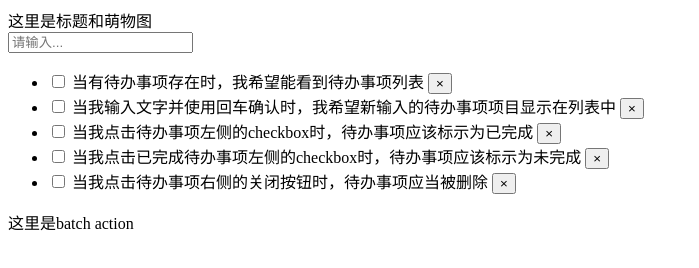
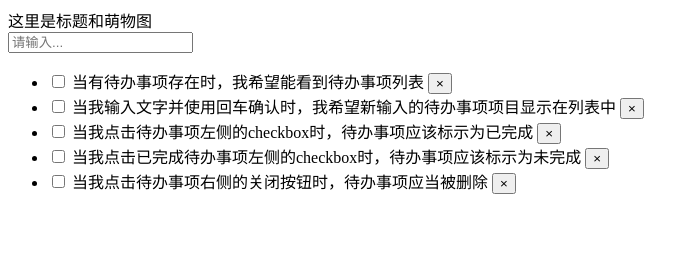
Before and after one commit to liaoyuan-io/mochi-to-do, a website: page index.html in a window 1280 px wide. Shown: the whole page, without its empty margins (0-699 px from the left). Drawn offline with nearby package versions, Linux system fonts and the light colour scheme.

Commit message:
no batch action for this workshop

```diff
--- a/index.html
+++ b/index.html
@@ -24,7 +24,6 @@
             </li>
         </ul>
     </section>
-    <section>这里是batch action</section>
     <script src="bower_components/angular/angular.js"></script>
     <script src="app.js"></script>
     </body>
```
